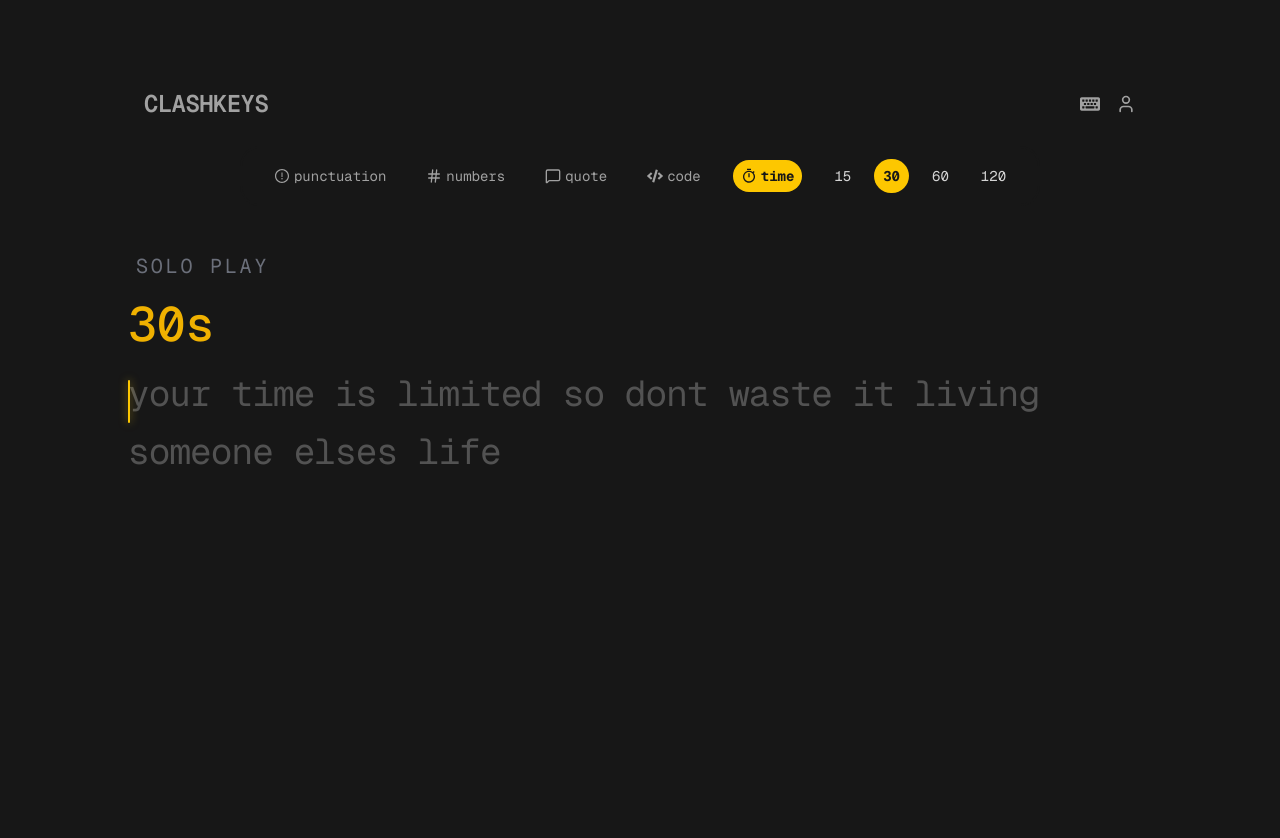
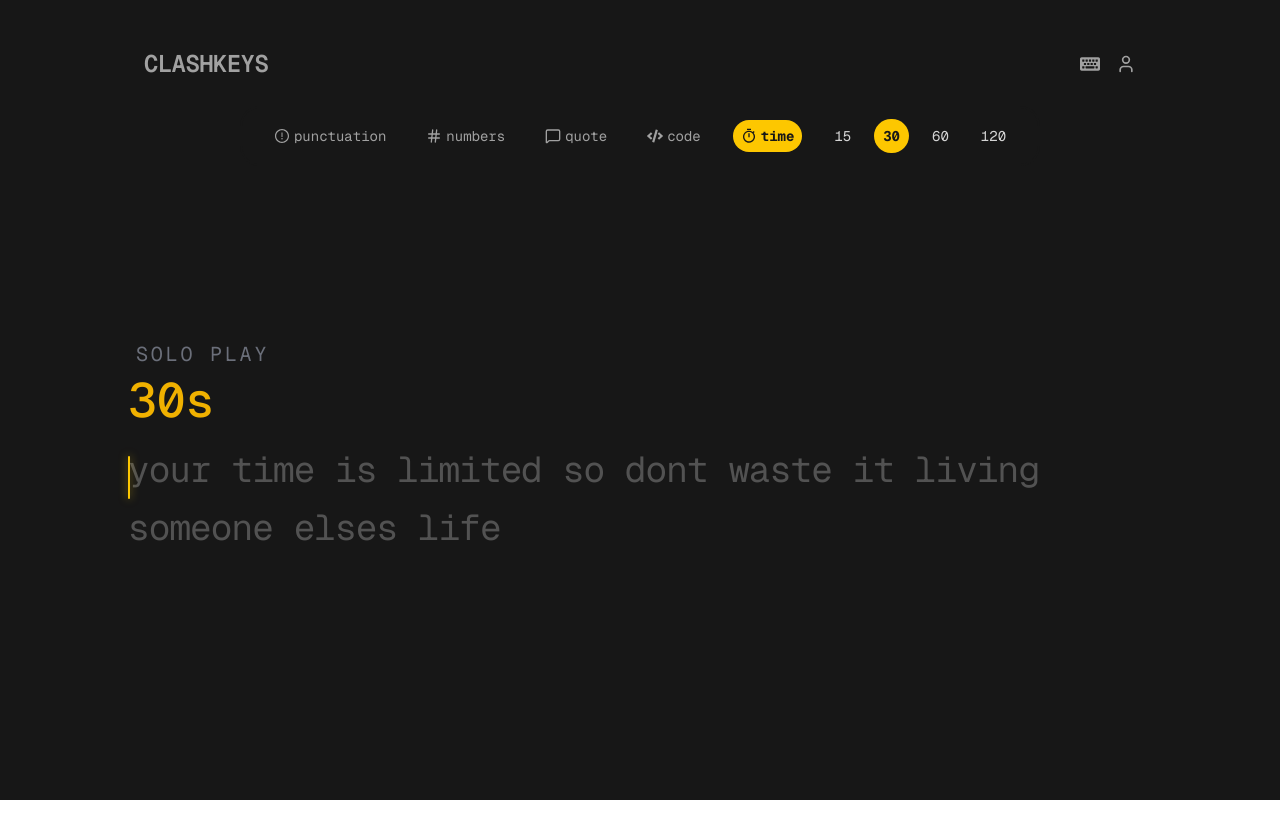
Before and after one commit to Aayush7105/clashkeys, a Next.js app: page /soloplay in a window 1280 px wide. Shown: the top 838 px of the page. After the commit the page ends 800 px from the top, so only its background shows below. Built offline with nearby package versions, Linux system fonts and the light colour scheme; no server answers.

Commit message:
new focus feature added to soloplay

```diff
--- a/components/soloplay/soloplay-page.tsx
+++ b/components/soloplay/soloplay-page.tsx
@@ -89,9 +89,9 @@ const SoloPlayPage: React.FC<SoloPlayPageProps> = ({
   };
 
   return (
-    <main className={`min-h-screen bg-neutral-900 text-neutral-300 flex items-start justify-center px-3 pt-3 md:items-center md:px-2 md:py-16 transition-all duration-300 ${!showUI ? "cursor-none" : ""}`}>
-      <div className="w-full max-w-7xl min-h-screen py-0 md:h-screen md:py-20">
-        <div className={`transition-all duration-500 ease-in-out sticky top-0 z-50 bg-neutral-900/95 backdrop-blur md:relative md:top-auto md:bg-transparent md:backdrop-blur-none ${
+    <main className={`min-h-screen bg-neutral-900 text-neutral-300 flex items-center justify-center px-3 md:px-2 transition-all duration-300 ${!showUI ? "cursor-none" : ""}`}>
+      <div className="w-full max-w-7xl min-h-screen relative flex flex-col justify-center py-20">
+        <div className={`transition-all duration-500 ease-in-out absolute top-4 md:top-26 left-0 right-0 z-50 bg-neutral-900/95 backdrop-blur md:bg-transparent md:backdrop-blur-none ${
           showUI
             ? "opacity-100 translate-y-0 scale-100 pointer-events-auto"
             : "opacity-0 -translate-y-4 scale-95 pointer-events-none"
@@ -104,14 +104,17 @@ const SoloPlayPage: React.FC<SoloPlayPageProps> = ({
             onModeChange={handleModeChange}
           />
         </div>
-        <div className={`transition-all duration-500 ease-in-out flex items-center justify-between text-sm tracking-[0.2em] uppercase text-[#6b6f7a] mt-10 md:px-16 lg:px-32 ${
+        {/* Reset component completely when duration changes */}
+        <div className={`transition-all duration-500 ease-in-out w-full ${
+          showUI ? "mt-16 md:mt-24" : "mt-0 md:mt-0"
+        }`}>
+          <div className={`transition-all duration-500 ease-in-out flex items-center justify-between text-sm tracking-[0.2em] uppercase text-[#6b6f7a] md:px-16 lg:px-32 mb-1 ${
             showUI
               ? "opacity-100 translate-y-0 pointer-events-auto"
               : "opacity-0 -translate-y-2 pointer-events-none"
           }`}>
-          <span className="font-mono text-xl ">Solo Play</span>
+            <span className="font-mono text-xl">Solo Play</span>
           </div>
-        {/* Reset component completely when duration changes */}
           <SoloTypingArea
             key={`${duration}-${mode}`}
             duration={duration}
@@ -120,6 +123,7 @@ const SoloPlayPage: React.FC<SoloPlayPageProps> = ({
             onTypingStateChange={setHasStartedTyping}
           />
         </div>
+      </div>
     </main>
   );
 };
--- a/components/soloplay/solotypingarea.tsx
+++ b/components/soloplay/solotypingarea.tsx
@@ -362,7 +362,7 @@ const SoloTypingArea: React.FC<SoloTypingAreaProps> = ({
   }
 
   return (
-    <div className="relative w-full max-w-5xl mx-auto mt-5 ">
+    <div className="relative w-full max-w-5xl mx-auto mt-2 ">
       <div className="mb-4 text-2xl font-mono text-yellow-500"><span className="text-5xl font-medium">{timeLeft}s</span></div>
 
       <div
```
Lines whose indentation alone changed are shown as unchanged.
